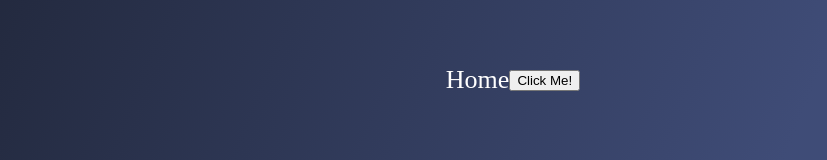
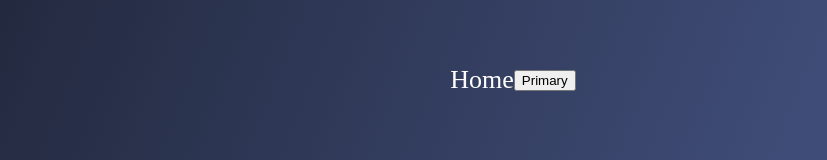
Before and after one commit to Gboog/griffinblotner, a React (Create React App) app: page / in a window 1280 px wide. Shown: the part 320-480 px from the top of the page, without its empty margins (147-974 px from the left). Built offline with nearby package versions, Linux system fonts and the light colour scheme.

Commit message:
Test button

```diff
--- a/src/App.js
+++ b/src/App.js
@@ -16,7 +16,7 @@ function App() {
             </li>
           </ul>
         </nav>
-        <Button variant="primary">Click Me!</Button>
+        <button type="button" class="btn btn-primary">Primary</button>
 
 
       </header>
```
